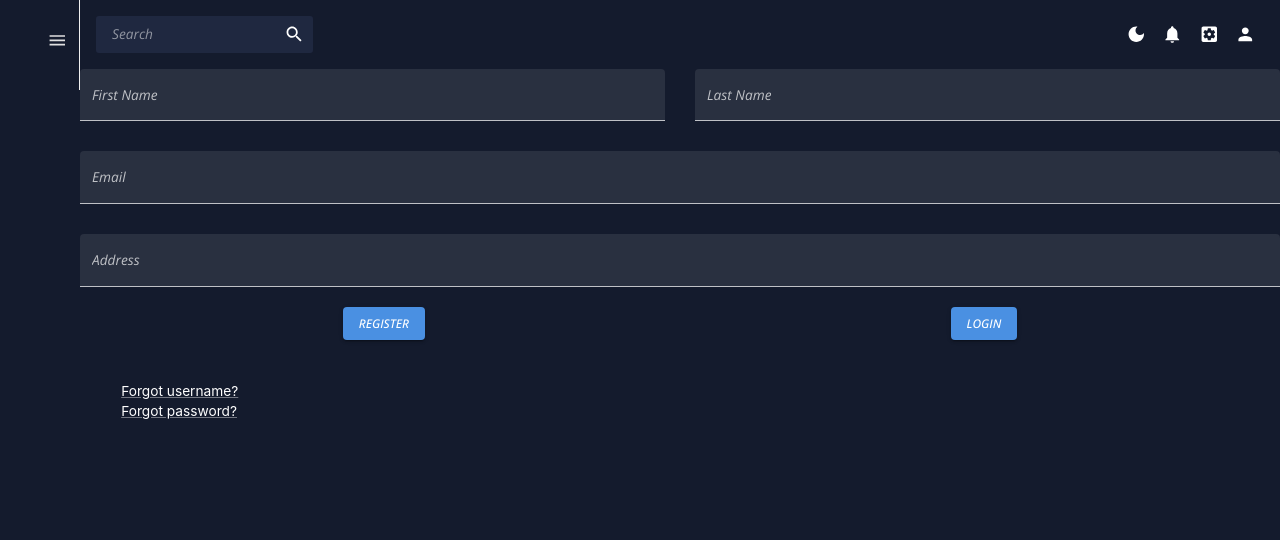
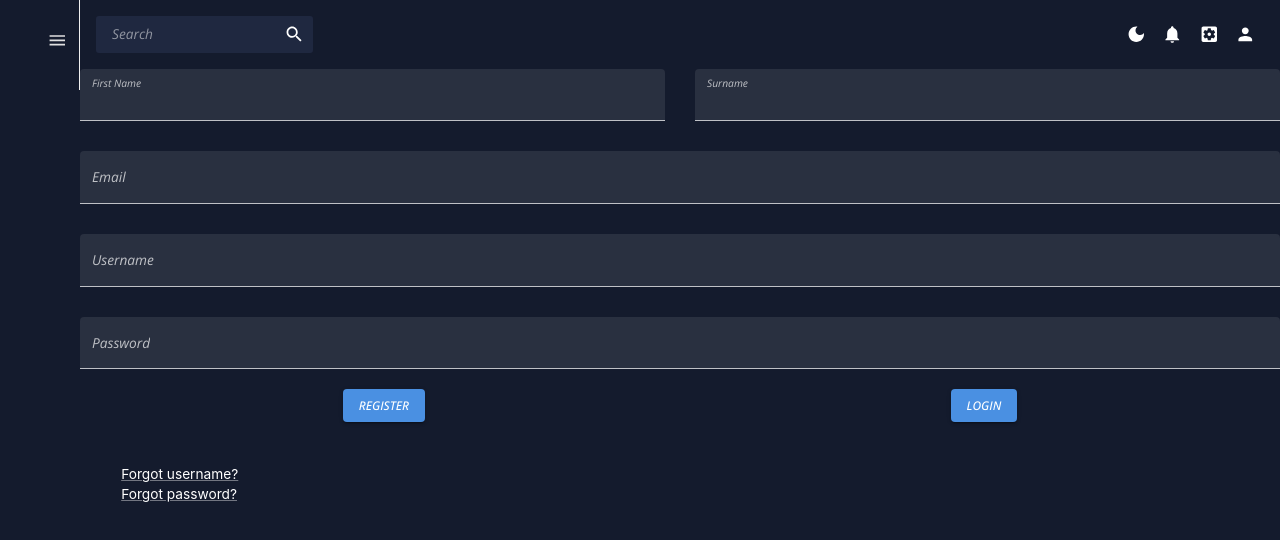
Before and after one commit to phase5lhcm/Fintracker, a React (Create React App) app: page /register in a window 1280 px wide. Shown: the top 540 px of the page. Built offline with nearby package versions, Linux system fonts and the light colour scheme.

Commit message:
Show login instruction message when login button is clicked

```diff
--- a/package.json
+++ b/package.json
@@ -52,5 +52,8 @@
       "last 1 firefox version",
       "last 1 safari version"
     ]
+  },
+  "devDependencies": {
+    "@babel/plugin-proposal-private-property-in-object": "^7.21.11"
   }
 }
--- a/src/App.js
+++ b/src/App.js
@@ -1,4 +1,3 @@
-import Login from "./pages/Login";
 import Topbar from "./components/Topbar";
 import { ColorModeContext, useMode } from "./theme";
 import { CssBaseline, ThemeProvider } from "@mui/material";
--- a/src/api/axios.js
+++ b/src/api/axios.js
@@ -1,5 +1,5 @@
 import axios from "axios";
 
 export default axios.create({
-  baseURL: "http://localhost:3000",
+  baseURL: "http://localhost:8080",
 });
--- a/src/pages/Login.js
+++ b/src/components/Login.jsx
@@ -1,5 +1,4 @@
-import React from "react";
-import { useRef, useState, useEffect, useContext } from "react";
+import React, { useRef, useState, useEffect, useContext } from "react";
 import AuthContext from "../context/AuthProvider";
 import axios from "../api/axios";
 
@@ -10,16 +9,20 @@ const Login = () => {
   const errorRef = useRef();
 
   const { setAuth } = useContext(AuthContext);
-  const [user, setUser] = useState(" ");
-  const [password, setPassword] = useState(" ");
-  const [error, setError] = useState(" ");
-  const [success, setSuccess] = useState(" ");
+  const [user, setUser] = useState("");
+  const [password, setPassword] = useState("");
+  const [error, setError] = useState("");
+  const [success, setSuccess] = useState(false);
 
-  // focuses on user input
-  useEffect(() => {});
+  // Focus on user input when component mounts
+  useEffect(() => {
+    userRef.current.focus();
+  }, []);
 
-  // remove error messages as user changes inputs in password field
-  useEffect(() => {});
+  // Clear error message when user or password changes
+  useEffect(() => {
+    setError("");
+  }, [user, password]);
 
   const handleSubmit = async (e) => {
     e.preventDefault();
@@ -32,20 +35,20 @@ const Login = () => {
           withCredentials: true,
         }
       );
-      setUser(" ");
-      setPassword(" ");
+      setUser("");
+      setPassword("");
       setSuccess(true);
-      const accessToken = response?.data.accessToken();
+      const accessToken = response?.data.accessToken;
       const isAdmin = response?.data.isAdmin;
       setAuth({ user, password, isAdmin, accessToken });
     } catch (error) {
-      setError("error: " + error);
+      setError("error: " + error.response?.data?.message || error.message);
     }
   };
 
   return (
     <div style={{ backgroundColor: "#001f3f", width: "100%" }}>
-      {!success ? (
+      {success ? (
         <section>
           <p>Login successful</p>
         </section>
@@ -61,7 +64,7 @@ const Login = () => {
         >
           <p
             ref={errorRef}
-            className={error ? "error: " : "offscreen"}
+            className={error ? "error" : "offscreen"}
             aria-live="assertive"
           >
             {error}
@@ -72,7 +75,7 @@ const Login = () => {
               htmlFor="username"
               style={{ display: "block", marginBottom: "5px" }}
             >
-              username
+              Username
             </label>
             <input
               type="text"
@@ -82,9 +85,7 @@ const Login = () => {
               onChange={(e) => setUser(e.target.value)}
               value={user}
               required
-            ></input>
-          </form>
-          <form>
+            />
             <label
               htmlFor="password"
               style={{ display: "block", marginBottom: "5px" }}
@@ -97,14 +98,14 @@ const Login = () => {
               onChange={(e) => setPassword(e.target.value)}
               value={password}
               required
-            ></input>
-            <button>Sign in</button>
-            <p>Need an account?</p>
-            <br />
-            <span className="line">
-              <a href="#">Sign up</a>
-            </span>
+            />
+            <button type="submit">Sign in</button>
           </form>
+          <p>Need an account?</p>
+          <br />
+          <span className="line">
+            <a href="#">Sign up</a>
+          </span>
         </section>
       )}
     </div>
--- a/src/components/Register.jsx
+++ b/src/components/Register.jsx
@@ -4,77 +4,109 @@ import { Formik } from "formik";
 import * as yup from "yup";
 import useMediaQuery from "@mui/material/useMediaQuery";
 import Header from "./Header";
-import axios from "axios";
+import axios from "../api/axios";
 import AuthContext from "../context/AuthProvider";
 import Link from "@mui/material/Link";
 
 const LOGIN_URL = "/api/register";
 
 const Register = () => {
-  const userRef = useRef();
-  const errorRef = useRef();
-
-  // focuses on user input
-  useEffect(() => {});
-
-  // remove error messages as user changes inputs in password field
-  useEffect(() => {});
-
   const { setAuth } = useContext(AuthContext);
-  const [firstName, setFirstName] = useState(" ");
-  const [lastName, setlastName] = useState(" ");
-  const [email, setEmail] = useState(" ");
-  const [address, setAddress] = useState(" ");
-  const [password, setPassword] = useState(" ");
-  const [error, setError] = useState(" ");
-  const [success, setSuccess] = useState(" ");
+  // TODO - refector code and remove unnecessary code (commented code)
+  const [userDetails, setUserDetails] = useState({
+    firstName: " ",
+    lastName: " ",
+    username: " ",
+    email: "",
+    password: "",
+    error: "",
+    loading: false,
+    redirect: false,
+    success: false,
+  });
+  const [loginInstructions, setLoginInstructions] = useState(false);
+  // const [firstName, setFirstName] = useState(" ");
+  // const [username, setUsername] = useState(" ");
+  // const [lastName, setlastName] = useState(" ");
+  // const [email, setEmail] = useState(" ");
+  // const [address, setAddress] = useState(" ");
+  // const [password, setPassword] = useState(" ");
+  // const [error, setError] = useState(" ");
+  // const [success, setSuccess] = useState(" ");
   const initialValues = {
-    firstName: "",
-    lastName: "",
+    firstName: " ",
+    lastName: " ",
+    username: " ",
     email: "",
-    address: "",
+    password: "",
   };
 
-  const phoneRegexExp = /^\d-\d{3}-\d{4}$/;
+  // const phoneRegexExp = /^\d-\d{3}-\d{4}$/;
 
   const userValidationSchema = yup.object().shape({
-    firstName: yup
-      .string()
-      .matches(phoneRegexExp, "Please use a valid phone number")
-      .required("*"),
+    firstName: yup.string().required("*"),
     lastName: yup.string().required("*"),
+    username: yup.string().required("*"),
     email: yup.string().email("Invalid email").required("*"),
-    address: yup.string().required("*"),
   });
 
   const isNonMobile = useMediaQuery("(min-width:600px)");
-  const preventDefault = (event) => event.preventDefault();
 
-  const handleFormSubmit = async ({ firstName, lastName, email, address }) => {
-    preventDefault();
+  // NOTE - Formik handles the form's default reloading so no need to prevent default behavior per event triggered
+  // i.e e.preventDefault() is unnecessary
+  const handleFormSubmit = async (values, { setSubmitting }) => {
+    const { username, firstName, lastName, email, password } = values;
     try {
       const response = await axios.post(
         LOGIN_URL,
-        JSON.stringify({ firstName, lastName, email, address }),
+        JSON.stringify({ username, email, password }),
         {
           headers: { "Content-Type": "application/json" },
           withCredentials: true,
         }
       );
-      setFirstName(" ");
-      setlastName(" ");
-      setEmail(" ");
-      setAddress(" ");
-      setSuccess(true);
+      setUserDetails({ ...userDetails, error: false });
+      setAuth({ username, email, password, isAdmin, accessToken });
       const accessToken = response?.data.accessToken();
       const isAdmin = response?.data.isAdmin;
-      setAuth({ firstName, password, isAdmin, accessToken });
     } catch (error) {
-      setError("error: " + error);
+      console.log("error: " + error);
+      setUserDetails({ ...userDetails, error, success: false });
+    } finally {
+      setSubmitting(false);
     }
   };
 
+  const isLoginClicked = () => {
+    setLoginInstructions(true);
+  };
+
+  const errorMessage = () => (
+    <div
+      className="alert alert-danger"
+      style={{ display: userDetails.error ? "" : "none" }}
+    >
+      Sign up error
+    </div>
+  );
+  const successMessage = () => (
+    <div
+      className="alert alert-info"
+      style={{ display: userDetails.success ? "" : "none" }}
+    >
+      Account created. Please Login.
+    </div>
+  );
+
+  const userLoginInstructions = () => {
+    return <div>Enter firstname and lastname OR email address to sign in</div>;
+  };
+
   return (
+    <>
+      {errorMessage()}
+      {successMessage()}
+      {loginInstructions && userLoginInstructions()}
       <Formik
         onSubmit={handleFormSubmit}
         initialValues={initialValues}
@@ -87,6 +119,7 @@ const Register = () => {
           handleBlur,
           handleChange,
           handleSubmit,
+          isSubmitting,
         }) => (
           <form onSubmit={handleSubmit}>
             <Box
@@ -104,17 +137,17 @@ const Register = () => {
                 label="First Name"
                 onBlur={handleBlur}
                 onChange={handleChange}
-              value={values.firstName}
-              name="firstName"
-              error={!!touched.firstName && !!errors.firstName}
-              helperText={touched.firstName && errors.firstName}
+                value={values.username}
+                name="firstname"
+                error={!!touched.username && !!errors.username}
+                helperText={touched.username && errors.username}
                 sx={{ gridColumn: "span 2" }}
               />
               <TextField
                 fullWidth
                 variant="filled"
                 type="text"
-              label="Last Name"
+                label="Surname"
                 onBlur={handleBlur}
                 onChange={handleChange}
                 value={values.lastName}
@@ -140,22 +173,40 @@ const Register = () => {
                 fullWidth
                 variant="filled"
                 type="text"
-              label="Address"
+                label="Username"
                 onBlur={handleBlur}
                 onChange={handleChange}
                 value={values.address}
-              name="address"
-              error={!!touched.address && !!errors.address}
-              helperText={touched.address && errors.address}
+                name="username"
+                error={!!touched.username && !!errors.username}
+                helperText={touched.username && errors.username}
+                sx={{ gridColumn: "span 4" }}
+              />
+              <TextField
+                fullWidth
+                variant="filled"
+                type="text"
+                label="Password"
+                onBlur={handleBlur}
+                onChange={handleChange}
+                value={values.password}
+                name="password"
+                error={!!touched.password && !!errors.password}
+                helperText={touched.password && errors.password}
                 sx={{ gridColumn: "span 4" }}
               />
             </Box>
-          <Box mt="20px" display="flex" sx={{ justifyContent: "space-around" }}>
+            <Box
+              mt="20px"
+              display="flex"
+              sx={{ justifyContent: "space-around" }}
+            >
               <Button
                 type="submit"
                 color="primary"
                 variant="contained"
                 sx={{ backgroundColor: "#4a90e2" }}
+                disabled={isSubmitting}
               >
                 Register
               </Button>
@@ -163,7 +214,9 @@ const Register = () => {
                 type="submit"
                 color="primary"
                 variant="contained"
+                onClick={isLoginClicked}
                 sx={{ backgroundColor: "#4a90e2" }}
+                disabled={isSubmitting}
               >
                 Login
               </Button>
@@ -183,6 +236,7 @@ const Register = () => {
           </form>
         )}
       </Formik>
+    </>
   );
 };
 
--- a/src/pages/landingpage/index.jsx
+++ b/src/pages/landingpage/index.jsx
@@ -1,6 +1,5 @@
 import React from "react";
 import { Grid, Container } from "@mui/material";
-import Box from "@mui/material/Box";
 import Register from "../../components/Register";
 
 const LandingPage = () => {
```
Also changed, not shown: src/config/isUserSignedIn.js (added, +13 -0 lines), src/config/localStorage.js (added, +10 -0 lines), 1 other file (tests, documents, lock files or other folders). Lines whose indentation alone changed are shown as unchanged.
